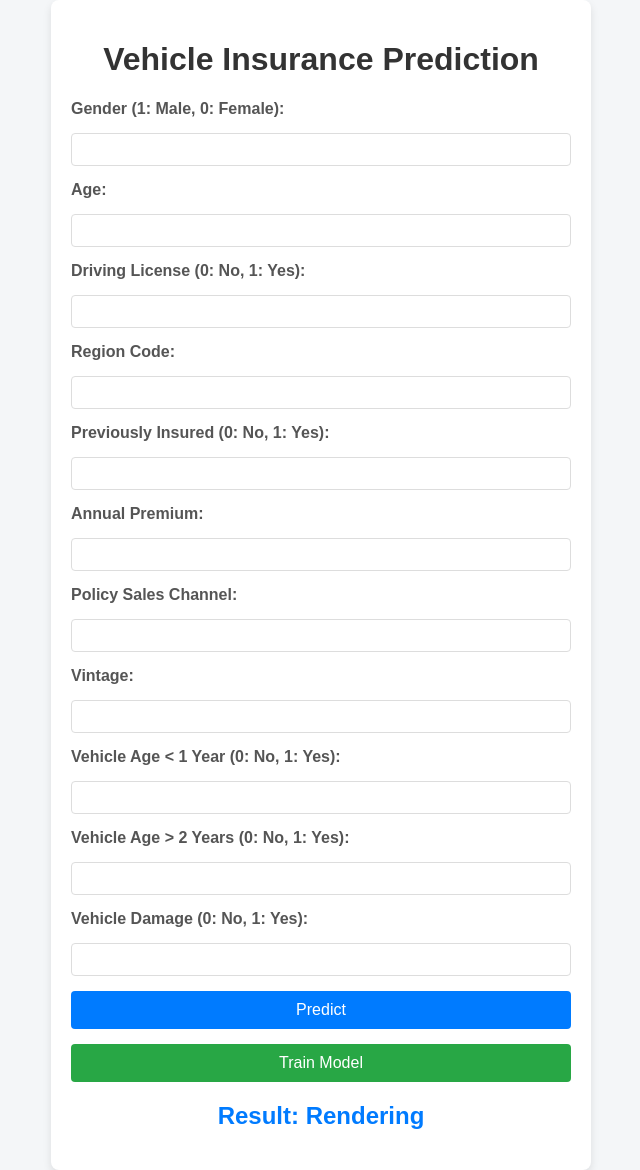
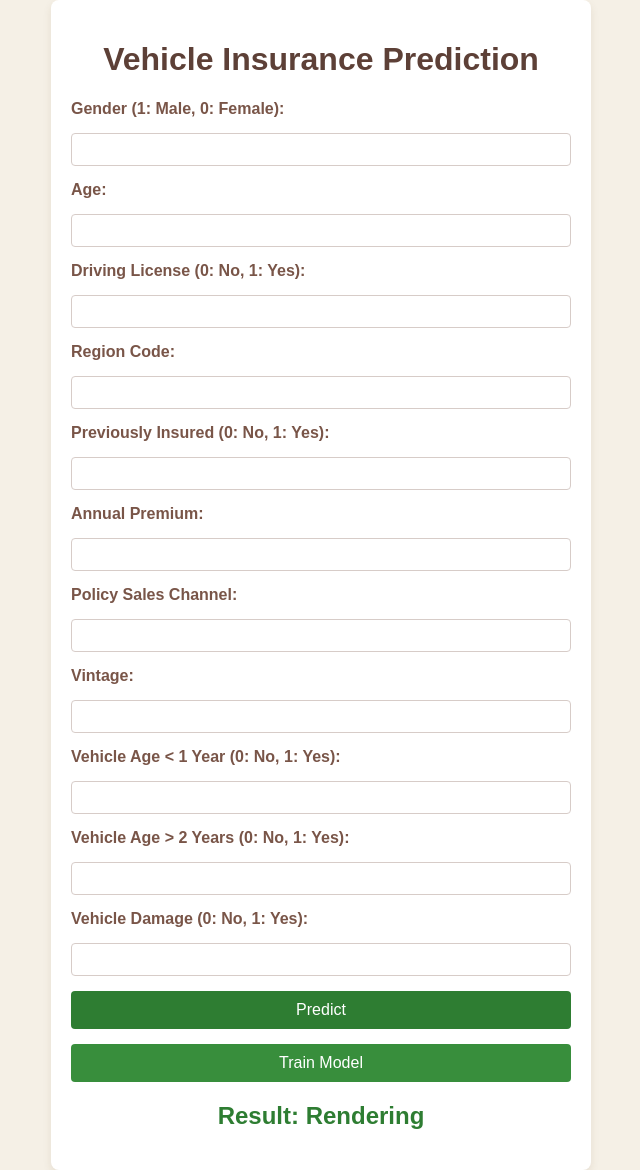
Before and after one commit to ArchitSaki/MLOPS---PROJ1, a FastAPI app: page / in a window 1280 px wide. Shown: the whole page, without its empty margins (319-959 px from the left). Run offline with FastAPI, Linux system fonts and the light colour scheme; parts of the project's set-up code (start-up, migrations or seed data) failed here and were passed over.

Commit message:
Fix: Feat: Improve the frontend using React with a vibrant, classy brown and green color scheme.

```diff
--- a/static/css/style.css
+++ b/static/css/style.css
@@ -6,7 +6,7 @@ body {
     align-items: center;
     min-height: 100vh;
     margin: 0;
-    background-color: #f4f6f8;
+    background-color: #f5f0e6; /* Light beige/brown background */
 }
 
 .container {
@@ -15,12 +15,12 @@ body {
     background-color: #ffffff;
     padding: 20px;
     border-radius: 8px;
-    box-shadow: 0 4px 8px rgba(0, 0, 0, 0.1);
+    box-shadow: 0 4px 8px rgba(101, 67, 33, 0.1); /* Brownish shadow */
     text-align: center;
 }
 
 h1 {
-    color: #333;
+    color: #5d4037; /* Dark brown */
 }
 
 form {
@@ -31,19 +31,19 @@ form {
 
 label {
     text-align: left;
-    color: #555;
+    color: #795548; /* Medium brown */
     font-weight: bold;
 }
 
 input {
     padding: 8px;
-    border: 1px solid #ddd;
+    border: 1px solid #d7ccc8; /* Light brown border */
     border-radius: 4px;
 }
 
 button {
     padding: 10px;
-    background-color: #007bff;
+    background-color: #2e7d32; /* Vibrant green */
     color: #fff;
     border: none;
     border-radius: 4px;
@@ -52,16 +52,16 @@ button {
 }
 
 button:hover {
-    background-color: #0056b3;
+    background-color: #1b5e20; /* Darker green */
 }
 
 .train-button {
-    background-color: #28a745;
+    background-color: #388e3c; /* Slightly different vibrant green */
     margin-top: 15px;
 }
 
 .train-button:hover {
-    background-color: #218838;
+    background-color: #2e7d32; /* Darker green */
 }
 
 .result {
@@ -69,5 +69,5 @@ button:hover {
 }
 
 .result h2 {
-    color: #007bff;
+    color: #2e7d32; /* Green accent for results */
 }
```
